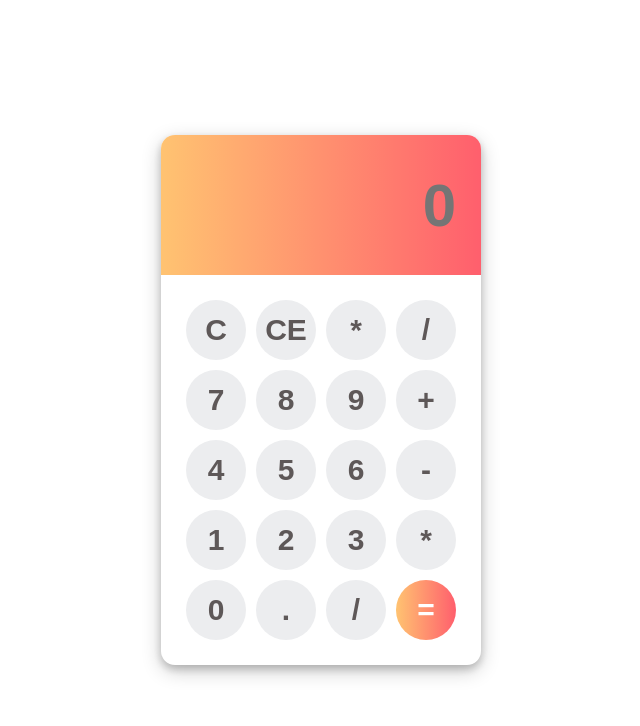
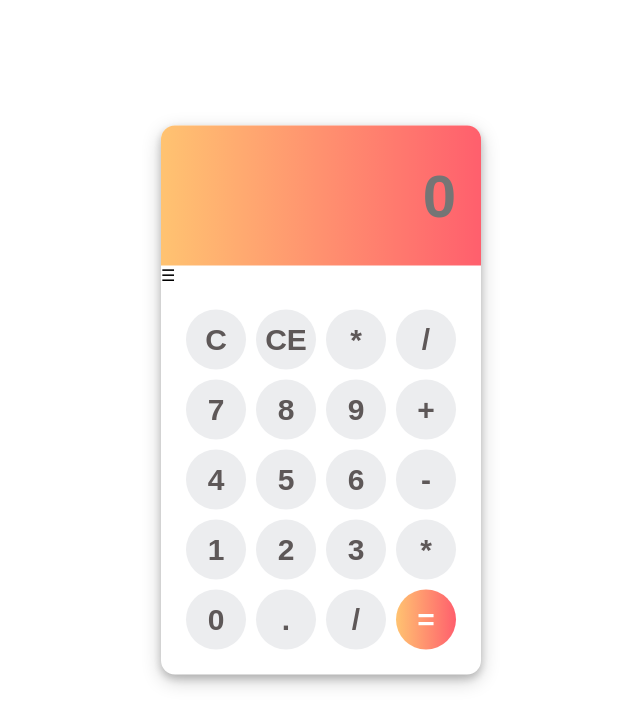
Before and after one commit to varun-rokade/Calculator-Task, a plain HTML site: page index.html in a window 1280 px wide. Shown: the whole page, without its empty margins (319-959 px from the left). Drawn offline with Linux system fonts and the light colour scheme.

Commit message:
html structure and style changes

```diff
--- a/index.html
+++ b/index.html
@@ -3,50 +3,54 @@
 <head>
     <meta charset="UTF-8">
     <meta name="viewport" content="width=device-width, initial-scale=1.0">
-    <title>Document</title>
+    <title>Calculator</title>
     <link rel="stylesheet" href="style.css">
-    <script defer src="app.js"></script>
+    <!-- <script defer src="app.js"></script> -->
+    <script defer src="index.js"></script>
 </head>
 <body>
 
     <div class="container">
         <form name="form">
         <div class="display">
-            <input type="text" placeholder="0" name="displayResult" />
+            <input type="text" placeholder="0" name="displayResult" id="result" />
+        </div>
+        <div class="header">
+            <div class="hamburger" id="hamburger">&#9776;</div>
         </div>
             <div class="buttons">
                 <div class="row">
-                    <input type="button" name="bce" value="C">
-                      <input type="button" name="c" value="CE" >
-                      <input type="button" name="mul" value="*" >
-                      <input type="button" name="div" value="/" >
+                    <button type="button" name="bce" value="C" data-action = 'C'> C</button>
+                      <button type="button" name="c" value="CE" data-action = 'clear'>CE </button>
+                      <button type="button" name="mul" value="*" >*</button>
+                      <button type="button" name="div" data-action = "divide" value="/" >/</button>
                 </div>
               <div class="row">
-                <input type="button" name="b7" value="7" >
-                  <input type="button" name="b8" value="8" >
-                  <input type="button" name="b9" value="9" >
-                  <input type="button" name="addb" value="+" >
+                <button type="button" name="b7" value="7" >7 </button>
+                  <button type="button" name="b8" value="8" > 8</button>
+                  <button type="button" name="b9" value="9" > 9</button>
+                  <button type="button" name="addb" value="+" data-action = "add" > +</button>
                 </div>
 
                 <div class="row">
-                <input type="button" name="b4" value="4" >
-                  <input type="button" name="b5" value="5" >
-                  <input type="button" name="b6" value="6" >
-                  <input type="button" name="subb" value="-" >
+                <button type="button" name="b4" value="4" > 4</button>
+                  <button type="button" name="b5" value="5" > 5</button>
+                  <button type="button" name="b6" value="6" > 6</button>
+                  <button type="button" name="subb" value="-" data-action = "subtract">- </button>
                 </div>
 
                 <div class="row">
-                <input type="button" name="b1" value="1">
-                  <input type="button" name="b2" value="2">
-                  <input type="button" name="b3" value="3">
-                  <input type="button" name="mulb" value="*">
+                <button type="button" name="b1" value="1"> 1</button>
+                  <button type="button" name="b2" value="2"> 2</button>
+                  <button type="button" name="b3" value="3"> 3</button>
+                  <button type="button" name="mulb" value="*"data-action = "multiply" >* </button>
                 </div>
 
                 <div class="row">
-                <input type="button" name="b0" value="0">
-                  <input type="button" name="potb" value=".">
-                  <input type="button" name="divb" value="/">
-                  <input type="button" class="red" value="=" onClick="displayResult.value=eval(displayResult.value)">
+                <button type="button" name="b0" value="0"> 0</button>
+                  <button type="button" name="potb" value="." data-action="decimal"> .</button>
+                  <button type="button" name="divb" value="/" data-action="clear" > /</button>
+                  <button type="button" class="red" value="=" onClick="displayResult.value=eval(displayResult.value)" data-action="calculate"> =</button>
                 </div>
             </div>
 
--- a/style.css
+++ b/style.css
@@ -34,7 +34,7 @@ h1{
  width: 280px;
  float: left;
 }
-input[type=button] {
+button[type=button] {
  width: 60px;
  height: 60px;
  float: left;
```
